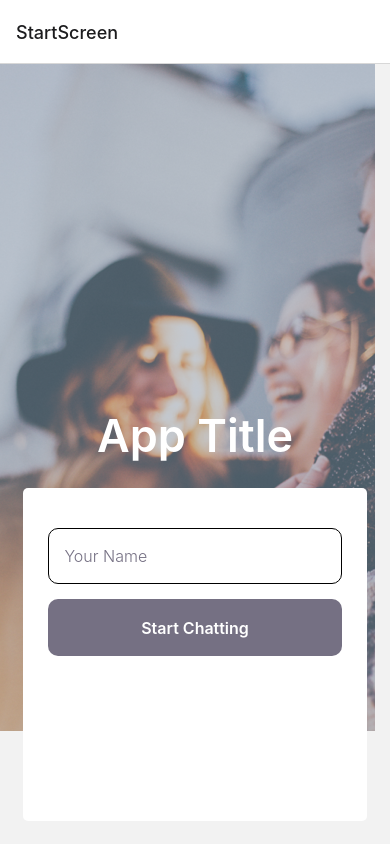
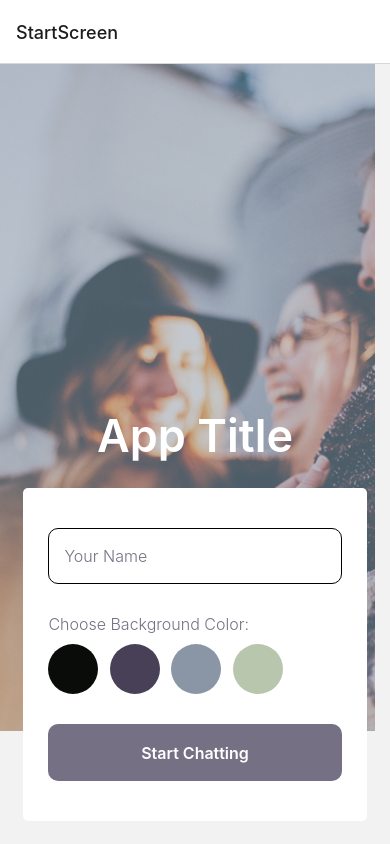
Before and after one commit to raschkatie/chat-app, a React Native app: screen /StartScreen in a window 390 px wide. Built offline with nearby package versions, Linux system fonts and the light colour scheme.

Commit message:
BG Color selection functionality

```diff
--- a/components/Chat.js
+++ b/components/Chat.js
@@ -3,15 +3,15 @@ import { StyleSheet, View, Text } from "react-native";
 
 const Chat = ({ route, navigation }) => {
 
-    const { name } = route.params;
+    const { name, background } = route.params;
 
     useEffect(() => {
         navigation.setOptions({ title: name });
     }, []);
 
     return (
-        <View style={styles.container}>
-            <Text>Welcome!</Text>
+        <View style={[styles.container, { backgroundColor: background }]}>
+            <Text style={styles.chatText}>Welcome!</Text>
         </View>
     );
 }
@@ -20,7 +20,10 @@ const styles = StyleSheet.create({
     container: {
         flex: 1,
         justifyContent: 'center',
-        alignItems: 'center'
+        alignItems: 'center',
+    },
+    chatText: {
+        color: '#ffffff'
     }
 });
 
--- a/components/Start.js
+++ b/components/Start.js
@@ -3,7 +3,9 @@ import { useState } from 'react';
 
 const Start = ({ navigation }) => {
     const [name, setName] = useState('');
-    const [backgroundColor, setBackgroundColor] = useState('');
+    const [background, setBackground] = useState('');
+
+    const colors = ['#090c08', '#474056', '#8a95a5', '#b9c6ae'];
 
     return (
         <View style={styles.container}>
@@ -21,10 +23,27 @@ const Start = ({ navigation }) => {
                             placeholder='Your Name'
                         />
 
+                        {/* Background Color Selection */}
+                        <Text style={styles.colorText}>Choose Background Color:</Text>
+                        <View style={styles.colorContainer}>
+                            {colors.map((color) => (
+                                <TouchableOpacity
+                                    key={color}
+                                    style={[
+                                        styles.colorButton,
+                                        {backgroundColor: color},
+                                        background === color && styles.selectedColor,
+                                    ]}
+                                    onPress={() => setBackground(color)}
+                                >
+                                </TouchableOpacity>
+                            ))}
+                        </View>
+
                         {/* Start Button */}
                         <TouchableOpacity
                             style={styles.button}
-                            onPress={() => navigation.navigate('ChatScreen', { name: name })}
+                            onPress={() => navigation.navigate('ChatScreen', { name: name, background: background })}
                         >
                             <Text style={styles.buttonText}>Start Chatting</Text>
                         </TouchableOpacity>
@@ -66,7 +85,7 @@ const styles = StyleSheet.create({
         padding: 15,
         borderWidth: 1,
         marginTop: 15,
-        marginBottom: 15,
+        marginBottom: 30,
         borderRadius: 10,
         fontSize: 16,
         fontWeight: '300',
@@ -79,6 +98,23 @@ const styles = StyleSheet.create({
         fontWeight: '300',
         color: '#757083',
         opacity: 100
+    },
+    colorContainer: {
+        flexDirection: 'row',
+        justifyContent: 'space-between',
+        width: '80%',
+        alignItems: 'center',
+        marginTop: 10,
+        marginBottom: 30
+    },
+    colorButton: {
+        width: 50,
+        height: 50,
+        borderRadius: 25,
+    },
+    selectedColor: {
+        borderWidth: 3,
+        borderColor: '#757083'
     },
     button: {
         backgroundColor: '#757083',
```
